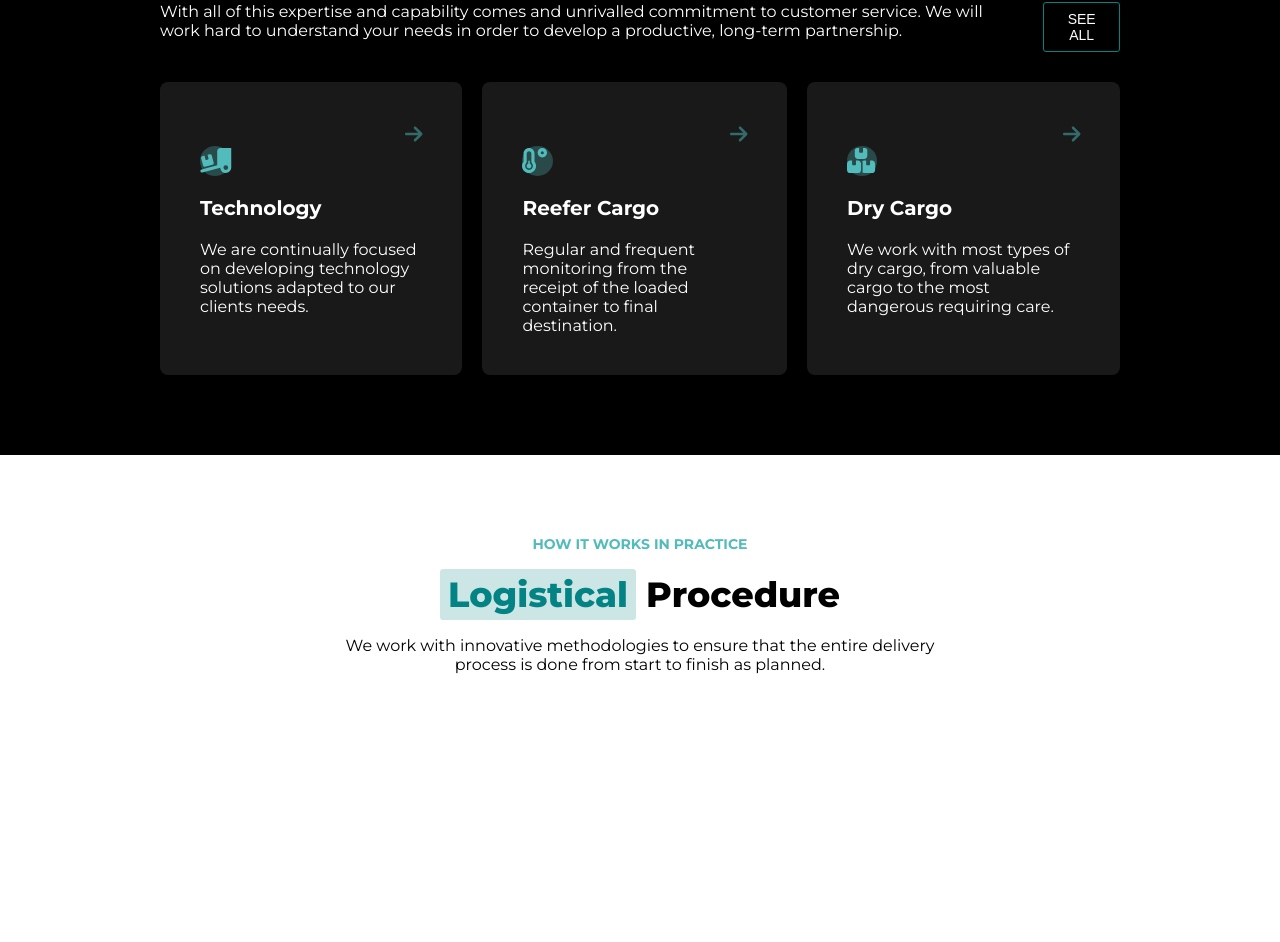
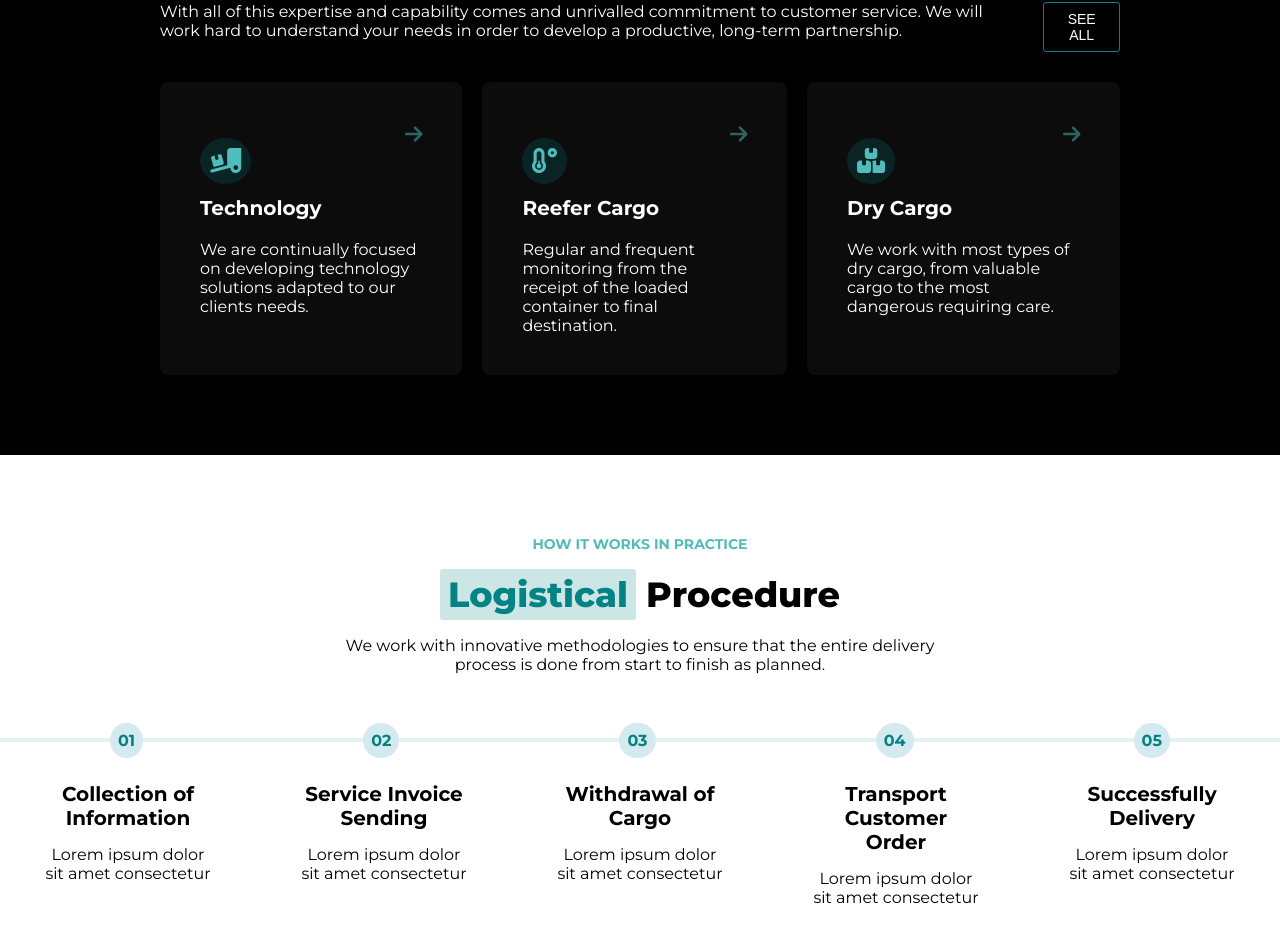
Before and after one commit to Ale-1407/proj-html-vuejs, a Vue app in the folder proj/: page / in a window 1280 px wide. Shown: the part 1568-2510 px from the top of the page. Before the commit the page ends 2282 px from the top, so only its background shows below. Built offline with nearby package versions, Linux system fonts and the light colour scheme.

Commit message:
sezione logistical procedure completata

```diff
--- a/proj/src/components/LogisticalComp.vue
+++ b/proj/src/components/LogisticalComp.vue
@@ -8,13 +8,42 @@
             </div>
             <span>We work with innovative methodologies to ensure that the entire delivery process is done from start to finish as planned.</span>
         </div>
+        <div class="graphic" >
+            <div class="cont-span">
+                <span v-for="(elem, index) in numbers" :key="index">{{ elem.cifra }}</span>
+            </div>
+        </div>
+        <div class="cont-card">
+            <div class="card" v-for="(elem, index) in cards" :key="index">
+              <p id="title">{{ elem.title }}</p>
+              <p>{{ elem.text }}</p>
+            </div>
+        </div>
     </section>
 </template>
 
 <script>
 
 export default{
-    name: 'LogisticalComp'
+    name: 'LogisticalComp',
+    data(){
+        return{
+            cards: [
+                { title: 'Collection of Information', text:'Lorem ipsum dolor sit amet consectetur' },
+                { title: 'Service Invoice Sending', text:'Lorem ipsum dolor sit amet consectetur' },
+                { title: 'Withdrawal of Cargo', text:'Lorem ipsum dolor sit amet consectetur' },
+                { title: 'Transport Customer Order', text:'Lorem ipsum dolor sit amet consectetur' },
+                { title: 'Successfully Delivery', text:'Lorem ipsum dolor sit amet consectetur' },
+            ],
+            numbers: [
+                {cifra: '01'},
+                {cifra: '02'},
+                {cifra: '03'},
+                {cifra: '04'},
+                {cifra: '05'}
+            ]
+        }
+    }
 }
 
 </script>
@@ -51,4 +80,43 @@ section{
     border-radius: 3px;
     color: #038384;
 }
+
+.graphic{
+    width: 100%;
+    background-color: rgba(3, 131, 132, 0.1);
+    height: 4px;
+    margin-top: 4rem;
+}
+
+.graphic span{
+    margin-top: -15px;
+    font-size: 16px;
+    color: rgb(3, 130, 130);
+    font-weight: 700;
+    background-color: rgb(212, 233, 240);
+    border-radius: 50%;
+    padding: 8px;
+}
+
+.cont-span{
+    display: flex;
+    justify-content: space-around;
+}
+.cont-card{
+    display: flex;
+    justify-content: space-around;
+    text-align: center;
+    margin-top: 40px;
+    margin-bottom: 2.5rem;
+}
+
+.card{
+    width: 13%;
+}
+
+#title{
+    font-size: 20px;
+    font-weight: 700;
+    padding-bottom: 15px;
+}
 </style>
--- a/proj/src/components/MainServices.vue
+++ b/proj/src/components/MainServices.vue
@@ -17,19 +17,25 @@
             <div class="cards">
                 <div class="card">
                     <span class="arrow"><font-awesome-icon icon="fa-solid fa-arrow-right" /></span>
-                    <div class="icon icon1"><font-awesome-icon icon="fa-solid fa-truck-ramp-box" /></div>
+                    <div class="icon">
+                        <span><font-awesome-icon icon="fa-solid fa-truck-ramp-box" /></span>
+                    </div>
                     <span class="title">Technology</span>
                     <span>We are continually focused on developing technology solutions adapted to our clients needs.</span>
                 </div>
                <div class="card">
                     <span class="arrow"><font-awesome-icon icon="fa-solid fa-arrow-right" /></span>
-                    <div class="icon icon2"><font-awesome-icon icon="fa-solid fa-temperature-low" /></div>
+                    <div class="icon">
+                        <span><font-awesome-icon icon="fa-solid fa-temperature-low" /></span>
+                    </div>
                     <span class="title">Reefer Cargo</span>
                     <span>Regular and frequent monitoring from the receipt of the loaded container to final destination.</span>
                </div>
                <div class="card">
                     <span class="arrow"><font-awesome-icon icon="fa-solid fa-arrow-right" /></span>
-                    <div class="icon icon3"><font-awesome-icon icon="fa-solid fa-boxes-stacked" /></div>
+                    <div class="icon">
+                        <span><font-awesome-icon icon="fa-solid fa-boxes-stacked" /></span>
+                    </div>
                     <span class="title">Dry Cargo</span>
                     <span>We work with most types of dry cargo, from valuable cargo to the most dangerous requiring care.</span>
                </div>
@@ -106,7 +112,7 @@ section{
     display: flex;
     flex-direction: column;
     padding: 2.5rem;
-    background-color: rgba(63, 63, 63, 0.4);
+    background-color: rgba(63, 63, 63, 0.2);
     border-radius: 8px;
 }
 
@@ -122,14 +128,12 @@ section{
     color: rgba(82, 187, 187, 0.5);
 }
 
-.icon{
+.icon span{
     font-size: 25px;
     color: #52bbbb;
-    width: 30.4px;
-    background-color: rgb(82, 187, 187, 0.3);
     border-radius: 50%;
-    background-size: contain;
-    background-position: center;
+    background-color: rgba(3, 131, 132, 0.2);
+    padding: 8px 10px;
 }
 
 
```
